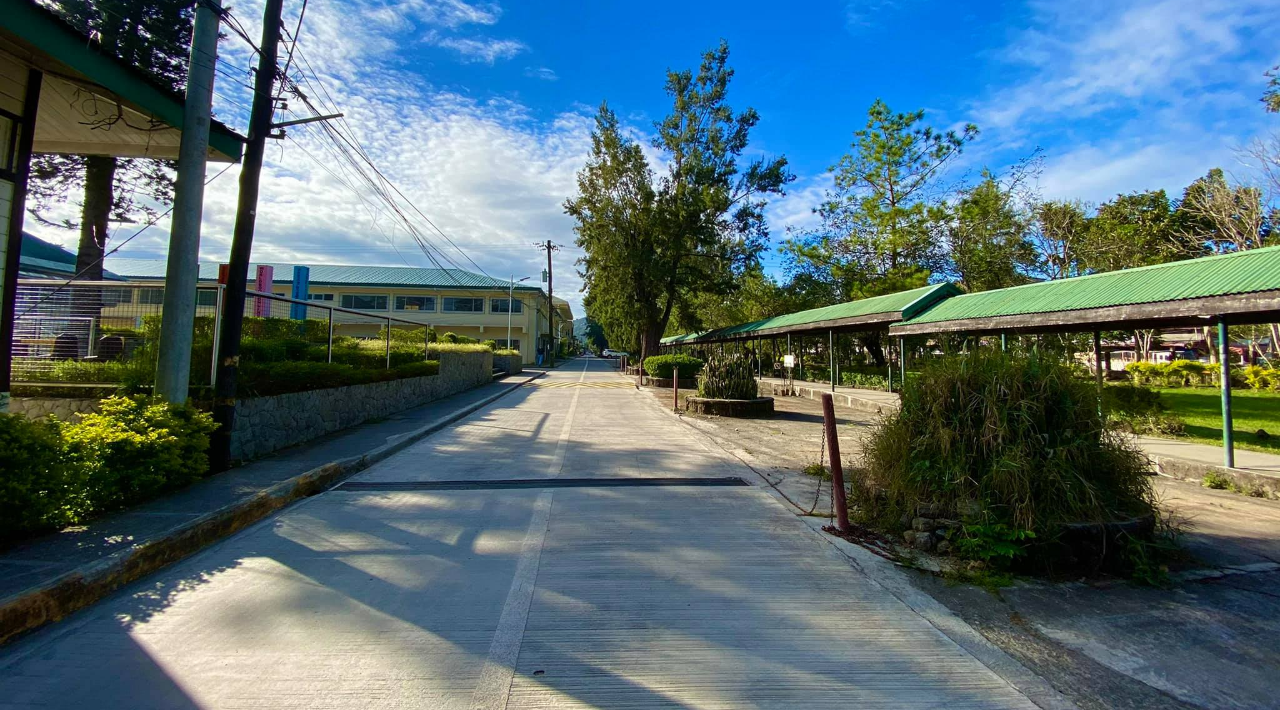
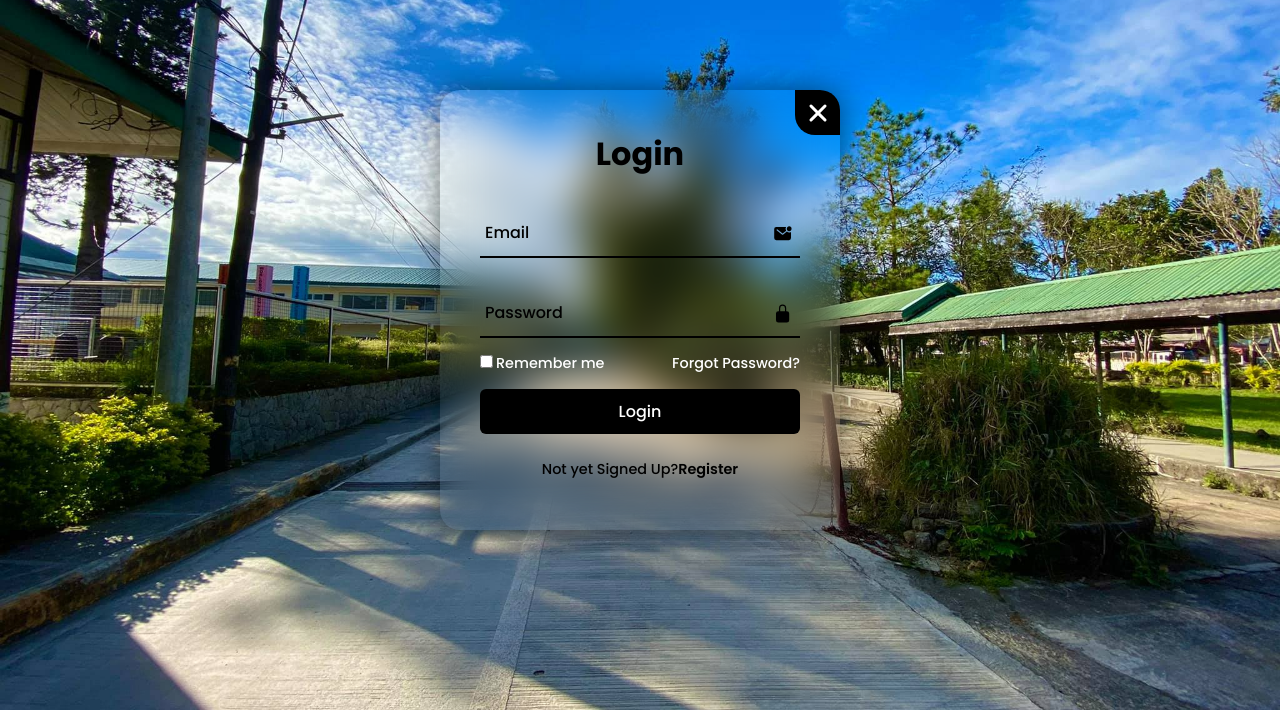
Before and after one commit to zenon2000/Bsu_Admission_System, a PHP site: page /frontend/Login.html in a window 1280 px wide. Shown: the part 90-800 px from the top of the page. Run offline with PHP 8.4, Linux system fonts and the light colour scheme.

Commit message:
vs19
LoginPage

```diff
--- a/frontend/Login.html
+++ b/frontend/Login.html
@@ -10,6 +10,9 @@
 </head>
 
 <body>
+    <script type="module" src="https://unpkg.com/ionicons@7.1.0/dist/ionicons/ionicons.esm.js"></script>
+    <script nomodule src="https://unpkg.com/ionicons@7.1.0/dist/ionicons/ionicons.js"></script>
+    <script src="script.js"></script>
     <header>
         <h2 class="logo"> Benguet State University</h2>
         <nav class="navigation">
@@ -19,7 +22,34 @@
             <a href="#">Contact</a>
             <button class="btnLogin-popup">Login</button>
         </nav>
-
     </header>
+    <div class="wrapper">
+        <span class="icon-close">
+            <ion-icon name="close"></ion-icon>
+        </span>
+        <div class="form-box login">
+            <h2>Login</h2>
+            <form action="">
+                <div class="input-box">
+                    <span class="icon"><ion-icon name="mail-unread"></ion-icon></span>
+                    <input type="email" required>
+                    <label for="">Email</label>
+                </div>
+                <div class="input-box">
+                    <span class="icon"><ion-icon name="lock-closed"></ion-icon></span>
+                    <input type="password" required>
+                    <label for="">Password</label>
+                </div>
+                <div class="remember-forgot">
+                    <label for=""><input type="checkbox">Remember me</label>
+                    <a href="">Forgot Password?</a>
+                </div>
+                <button type="submit" class="btn">Login</button>
+                <div class="login-register">
+                    <p>Not yet Signed Up?<a href="" class="register-link">Register</a></p>
+                </div>
+            </form>
+        </div>
+    </div>
 </body>
 </html>
--- a/frontend/style.css
+++ b/frontend/style.css
@@ -76,10 +76,153 @@ header{
     color: rgb(16, 88, 46);
     font-weight: 500;
     margin-left: 40px;
-    transition: .5s;
+    transition: 0.2s;
 }
 
 .navigation .btnLogin-popup:hover{
     background-color: #fff;
     color: black;
 }
+
+.wrapper{
+    position: relative;
+    width: 400px;
+    height: 440px;
+    background: transparent;
+    border: 2px solid rgba(255, 255, 255 .5);
+    border-radius: 20px;
+    backdrop-filter: blur(20px);
+    box-shadow: 0 0 30px rgba(0, 0,0 ,.5);
+    display: flex;
+    justify-content: center;
+    align-items: center;
+    overflow: hidden;
+
+}
+
+.wrapper .icon-close{
+    position: absolute;
+    top: 0;
+    right: 0;
+    width: 45px;
+    height: 45px;
+    background: #000000;
+    font-size: 2em;
+    color: #fff;
+    display: flex;
+    justify-content: center;
+    align-items: center;
+    border-bottom-left-radius: 20px;
+    cursor: pointer;
+    z-index: 1;
+}
+.wrapper .form-box{
+    width: 100%;
+    padding: 40px;
+
+}
+
+.form-box h2{
+    font-size: 2em;
+    color: black;
+    text-align: center;
+}
+
+.input-box{
+    position: relative;
+    width: 100%;
+    height: 50px;
+    border-bottom:2px solid black ;
+    margin: 30px 0;
+}
+
+.input-box label{
+    position: absolute;
+    top: 50%;
+    left: 5px;
+    transform: translateY(-50%);
+    font-size: 1em;
+    color: black;
+    font-weight: 500;
+    pointer-events: none;
+    transition: .5s;
+}
+
+.input-box input:focus~label,
+.input-box input:valid~label{
+    top: -5px;
+}
+
+.input-box input{
+    width: 100%;
+    height: 100%;
+    background: transparent;
+    border: none;
+    outline: none;
+    font-size: 1em;
+    color: #fff;
+    font-weight: 600;
+    padding:  0 35px 0 5px;
+}
+
+.input-box .icon{
+    position: absolute;
+    right: 8px;
+    font-size: 1.2em;
+    color: black;
+    line-height: 57px;
+}
+
+.remember-forgot{
+    font-size: .9em;
+    color: #fff;
+    font-weight: 500;
+    margin: -15px 0 15px;
+    display: flex;
+    justify-content:space-between ;
+}
+
+.remember-forgot label input{
+    accent-color: #fff;
+    margin-right: 3px;
+}
+
+.remember-forgot a{
+    color: #fff;
+    text-decoration: none;
+}
+
+.remember-forgot a:hover{
+    text-decoration: underline;
+}
+
+.btn{
+    width: 100%;
+    height: 45px;
+    background: #000000;
+    border: none;
+    outline: none;
+    border-radius: 6px;
+    cursor: pointer;
+    font-size: 1em;
+    color: #fff;
+    font-weight: 500;
+}
+
+.login-register{
+    font-size: .9em;
+    color: #000000;
+    text-align: center;
+    font-weight: 500;
+    margin: 25px 0 10px;
+}
+
+.login-register p a{
+    color: #000000;
+    text-decoration: none;
+    font-weight: 600;
+}
+
+.login-register p a:hover{
+    text-decoration: underline;
+}
```
Also changed, not shown: frontend/script.js (added).
